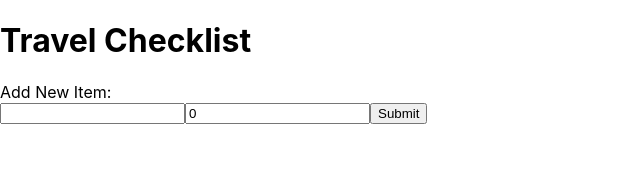
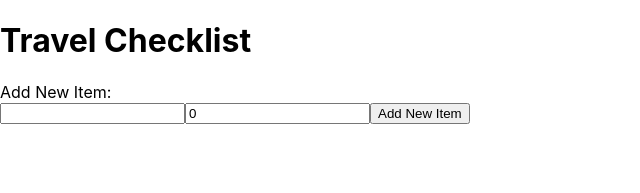
Before and after one commit to rebeccamrfoster/include-assignment, a React (Create React App) app: page / in a window 1280 px wide. Shown: the top 193 px of the page, without its empty margins (0-640 px from the left). Built offline with nearby package versions, Linux system fonts and the light colour scheme.

Commit message:
Remove onClick function from form element

```diff
--- a/src/components/item_form.js
+++ b/src/components/item_form.js
@@ -10,10 +10,11 @@ export default function ItemForm({ handleSubmit }) {
     return (
         <div>
             <label>Add New Item:</label>
-            <form onSubmit={() => handleSubmit(name, number)}>
+            <form>
                 <input type="text" value={name} onChange={updateName} />
                 <input type="number" value={number} onChange={updateNumber} />
-                <input type="submit" onClick={() => handleSubmit(name, number)} />
+                <input type="submit" value="Add New Item"
+                    onClick={() => handleSubmit(name, number)} />
             </form>
         </div>
     )
```
